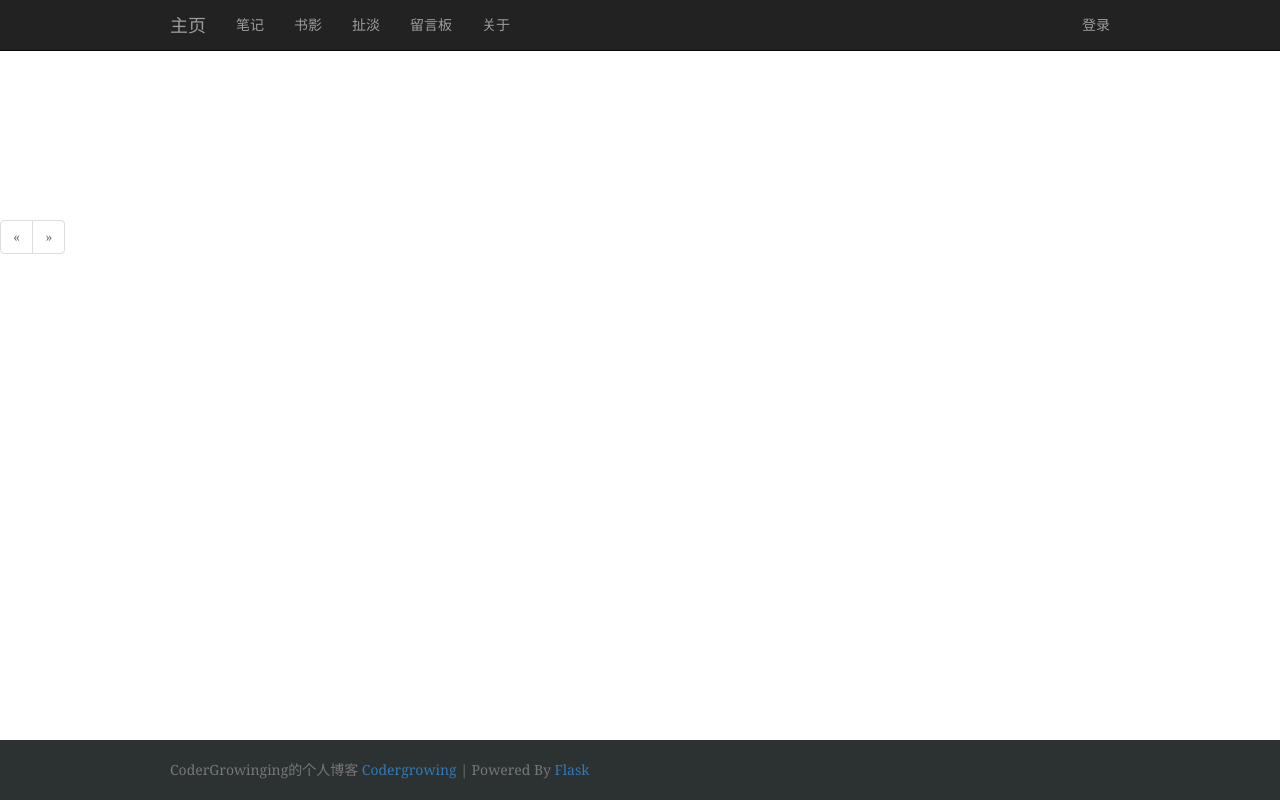
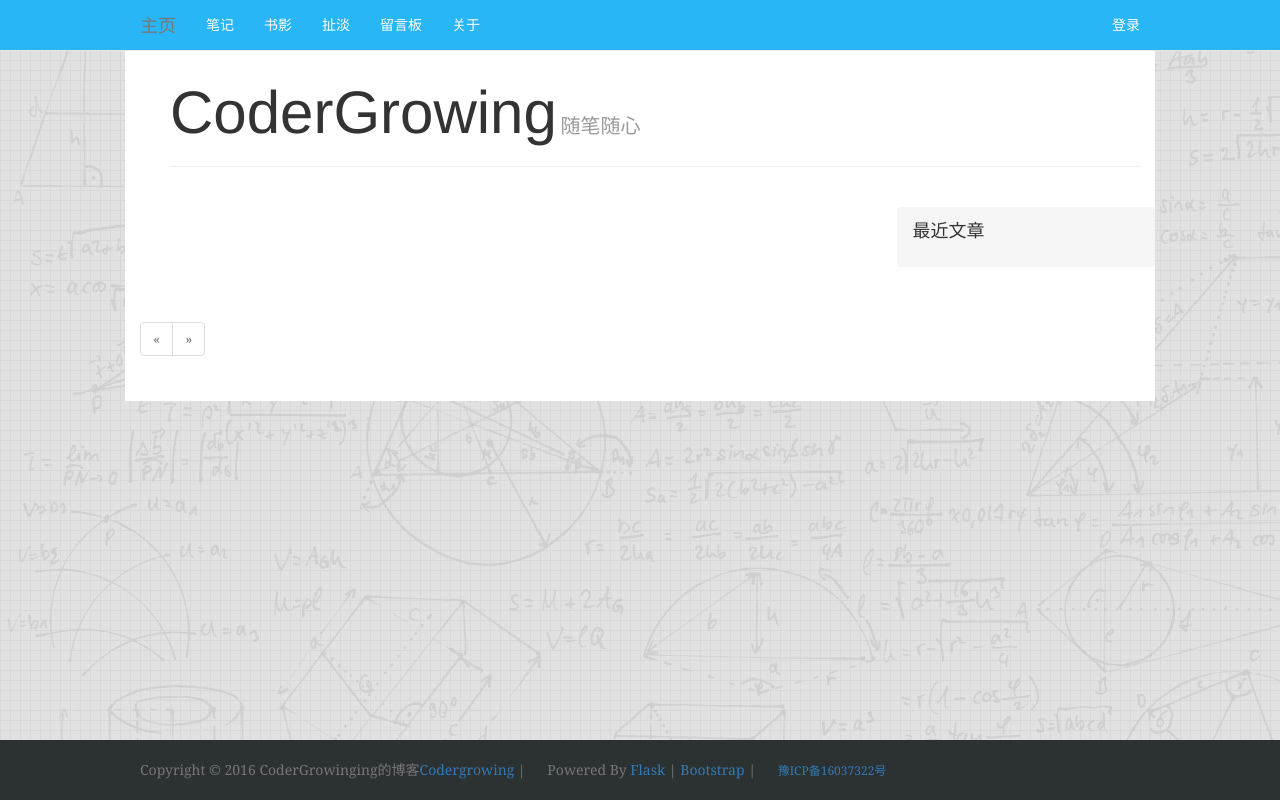
Before and after one commit to CoderGrowing/Blog, a Flask app: page / in a window 1280 px wide. Run offline with Flask 2, Linux system fonts and the light colour scheme; data that the repository does not hold is empty; some libraries are stand-ins or nearby versions.

Commit message:
beautify article/nav/footer

```diff
--- a/app/__init__.py
+++ b/app/__init__.py
@@ -25,6 +25,7 @@ moment = Moment()
 def create_app(config_name):
     app = Flask(__name__)
     app.config.from_object(config[config_name])
+    app.config['BOOTSTRAP_SERVE_LOCAL'] = True
     config[config_name].init_app(app)
 
     bootstrap.init_app(app)
--- a/app/main/views.py
+++ b/app/main/views.py
@@ -10,6 +10,8 @@ from flask_login import login_user, login_required, logout_user, current_user
 @main.route('/', methods=['POST', 'GET'])
 def index():
     posts=Article.query.order_by(Article.timestamp.desc()).all()
+    limit_posts=posts[0:3]
+
 
     ##存疑
     page = request.args.get('page', 1, type=int)
@@ -19,7 +21,7 @@ def index():
     #items属性时当前页面的记录
     posts = pagination.items
 
-    return render_template('index.html', posts=posts, pagination=pagination)
+    return render_template('index.html', posts=posts, pagination=pagination, limit_posts=limit_posts)
 
 @main.route('/admin-login', methods=['GET', 'POST'])
 def admin_login():
--- a/app/models.py
+++ b/app/models.py
@@ -11,6 +11,7 @@ class Article(db.Model):
     id = db.Column(db.Integer, primary_key=True)
     heading = db.Column(db.Text)
     body = db.Column(db.Text)
+    preview = db.Column(db.Text)
     timestamp = db.Column(db.DateTime, index=True, default=datetime.now)
     comments = db.relationship('Comment', backref='post', lazy='dynamic')
 
@@ -38,6 +39,7 @@ class Article(db.Model):
             markdown(value, output_format='html'),
             tags=allowed_tags, strip=True
         ))
+        target.preview = target.body_html[0:400]
 
 db.event.listen(Article.body, 'set', Article.on_changed_body)
 
--- a/app/static/blog.css
+++ b/app/static/blog.css
@@ -5,6 +5,8 @@
 body {
   font-family: Georgia, "Times New Roman", Times, serif;
   color: #555;
+  background-image: url("img.png");
+  /*background: ;*/
 }
 
 h1, .h1,
@@ -26,7 +28,8 @@ h6, .h6 {
 
 @media (min-width: 1200px) {
   .container {
-    width: 970px;
+    width: 1030px;
+    background-color: white;
   }
 }
 
@@ -81,14 +84,17 @@ h6, .h6 {
 .blog-header {
   padding-top: 20px;
   padding-bottom: 20px;
+  padding-left: 30px;
 }
 .blog-title {
   margin-top: 30px;
   margin-bottom: 0;
   font-size: 60px;
   font-weight: normal;
+  display: inline;
 }
 .blog-description {
+  display: inline;
   font-size: 20px;
   color: #999;
 }
@@ -105,8 +111,11 @@ h6, .h6 {
 
 /* Sidebar modules for boxing content */
 .sidebar-module {
+  /*position: absolute;*/
+  /*top: 100px;*/
   padding: 15px;
   margin: 0 -15px 15px;
+  background-color: #f5f5f5;
 }
 .sidebar-module-inset {
   padding: 15px;
@@ -165,6 +174,8 @@ h6, .h6 {
   margin-bottom: 0;
 }
 
+
+/*自加*/
 .blog-post .title-link-style{
   text-decoration: none;
 }
--- a/app/static/style.css
+++ b/app/static/style.css
@@ -13,6 +13,7 @@ body {
   width: 100%;
   /* Set the fixed height of the footer here */
   height: 60px;
+  font-size: 14px;
   background-color: #2C3132;
 }
 
@@ -31,3 +32,56 @@ code {
   font-size: 80%;
 }
 /*页脚结束*/
+
+
+.navbar-default{
+  background-color: #29B6F6;
+}
+
+/*.navbar-default .navbar-text{*/
+  /*color: white;!important;*/
+/*}*/
+
+.navbar-default .navbar-nav > li > a{
+  color: white;
+}
+
+.navbar-header .navbar-brand > a {
+  color: white; !important;
+}
+
+.navbar-collapse, .navbar-brand, .navbar-right{
+  background-color: #29B6F6;
+}
+
+.navbar-default .navbar-brand:hover,
+.navbar-default .navbar-brand:focus {
+  background-color: #0482BA !important;
+  color: white;
+}
+
+/*设置鼠标悬浮时导航颜色*/
+.navbar-nav > li:hover{
+  background-color: #25A3DD;
+}
+
+.article{
+  padding-left: 30px;
+}
+
+.article-body {
+    padding-bottom: 30px;
+}
+
+.footer > .footer-style{
+  background-color: #2C3132;
+}
+
+.text-muted > a{
+  font-size: 12px;
+  text-decoration: none;
+}
+
+.copyright, .footer-link {
+  margin-right: 18px;
+}
--- /dev/null
+++ b/app/templates/_article.html
@@ -0,0 +1,47 @@
+
+
+  <div class="blog-header">
+    <h1 class="blog-title">CoderGrowing</h1>
+    <p class="lead blog-description">随笔随心</p>
+    <hr>
+  </div>
+
+  <div class="row">
+    <div class="col-sm-8 blog-main">
+      <div class="blog-post">
+        <div class="article">
+          {% for post in posts %}
+            <a href="{{ url_for('.article', id=post.id) }}" class="blog-post-title title-link-style">{{ post.heading }}</a>
+            <p class="blog-post-meta">时间{{ post.timestamp}}</p>
+            <div class="article-body">
+              {% if post.body_html %}
+                {{ post.preview | safe}}
+                {% if post.body_html == post.preview %}
+                  <a href="{{ url_for('.article', id=post.id) }}" class="btn btn-sm btn-info">评论文章</a>
+                  <hr>
+                {% else %}
+                  <span>……</span>
+                  <br><br>
+                 <a href="{{ url_for('.article', id=post.id) }}" class="btn btn-sm btn-info">阅读全文</a>
+                  <hr>
+                {% endif %}
+
+              {% else %}
+                {{ post.body }}
+              {% endif %}
+            </div>
+          {% endfor %}
+        </div>
+      </div>
+    </div>{#  div blog-main#}
+
+    <div class="col-sm-3 col-sm-offset-1 blog-sidebar">
+      <div class="sidebar-module sidebar-module-inset">
+        <h4>最近文章</h4>
+        {% for post in limit_posts %}
+          <a href="{{ url_for('.article', id=post.id) }}" class="title-link-style">{{ post.heading }}</a><br><br>
+        {% endfor %}
+      </div>
+    </div>
+  </div>{#div row#}
+ {#div container#}
--- a/app/templates/article.html
+++ b/app/templates/article.html
@@ -9,7 +9,6 @@
 {% block title %} 文章 {% endblock %}
 
 {% block page_content %}
-    <div class="container">
     <div class="col-sm-8 blog-main">
     <div class="blog-post">
     {#标题#}
@@ -23,7 +22,6 @@
                 {{ post.body }}
             {% endif %}
 
-    </div>
     </div>
     </div>
     </div>
--- a/app/templates/base.html
+++ b/app/templates/base.html
@@ -2,12 +2,12 @@
 {% block title %}CoderGrowinging{% endblock %}
 
 {% block head %}
-    {{ super() }}
-    <link rel="stylesheet" href="{{ url_for('static', filename='style.css') }}">
+  {{ super() }}
+  <link rel="stylesheet" href="{{ url_for('static', filename='style.css') }}">
 {% endblock %}
 
 {% block navbar %}
-<div class="navbar navbar-inverse navbar-fixed-top" role="navigation">
+<div class="navbar navbar-default navbar-fixed-top" role="navigation">
 <div class="container">
     <div class="navbar-header">
         <button type="button" class="navbar-toggle" data-toggle="collapse" data-target=".navbar-collapse">
@@ -41,22 +41,7 @@
             <li><a href="{{ url_for('main.user_login') }}">登录</a></li>
             {% endif %}
         </ul>
-{#         <ul class="nav navbar-nav navbar-right">#}
-{#                {% if current_user.is_authenticated %}#}
-{#                <li class="dropdown">#}
-{#                    <a href="#" class="dropdown-toggle" data-toggle="dropdown">#}
-{#                        Account <b class="caret"></b>#}
-{#                    </a>#}
-{#                    <ul class="dropdown-menu">#}
-{#                        <li><a href="#">Change Password</a></li>#}
-{#                        <li><a href="#">Change Email</a></li>#}
-{#                        <li><a href="#">Log Out</a></li>#}
-{#                    </ul>#}
-{#                </li>#}
-{#                {% else %}#}
-{#                <li><a href="#">Log In</a></li>#}
-{#                {% endif %}#}
-{#            </ul>#}
+
 
     </div>
 </div>
@@ -77,9 +62,16 @@
         </div>
         {#页脚#}
         <div class="footer">
-          <div class="container">
-           <p class="text-muted">CoderGrowinging的个人博客 <a href="http://codergrowing.com">Codergrowing</a> |
-            Powered By <a href="http://flask.pocoo.org/" target="_blank">Flask</a></p>
+          <div class="container footer-style">
+           <p class="text-muted">
+             <span class="copyright">Copyright © 2016 CoderGrowinging的博客<a href="http://codergrowing.com">Codergrowing</a> |</span>
+             <span class="footer-link">
+               Powered By <a href="http://flask.pocoo.org/" target="_blank">Flask</a> |
+               <a href="http://getbootstrap.com/">Bootstrap</a> |
+               </span>
+             <a href="http://www.miitbeian.gov.cn/" target="_blank" class="beian">豫ICP备16037322号</a>
+           </p>
+
           </div>
         </div>
         {#页脚结束#}
--- a/app/templates/index.html
+++ b/app/templates/index.html
@@ -1,34 +1,18 @@
 {% extends "base.html" %}
 {% import "bootstrap/wtf.html" as wtf %}
 {% import "_macros.html" as macros %}
+
 {% block title %}CoderGrowinging{% endblock %}
+
 {% block head %}
   {{ super() }}
   <link rel="stylesheet" href="{{ url_for("static", filename="blog.css") }}">
 {% endblock %}
 
-{% block content %}
+{% block page_content %}
   {{ super() }}
+  {% include "_article.html" %}
 
-<div class="container">
-<div class="col-sm-8 blog-main">
-<div class="blog-post">
-{#标题#}
-<div>
-    {% for post in posts %}
-        <a href="{{ url_for('.article', id=post.id) }}" class="blog-post-title title-link-style">{{ post.heading }}</a>
-        <p class="blog-post-meta">时间:{{ post.timestamp}}</p>
-        {% if post.body_html %}
-            {{ post.body_html | safe }}
-        {% else %}
-            {{ post.body }}
-        {% endif %}
-    {% endfor %}
-
-</div>
-</div>
-</div>
-</div>
   {% if pagination %}
     <div class="pagination">
       {{ macros.pagination_widget(pagination, '.index') }}
```
Also changed, not shown: app/static/img.png (added), data-dev.sqlite. Lines whose indentation alone changed are shown as unchanged.
